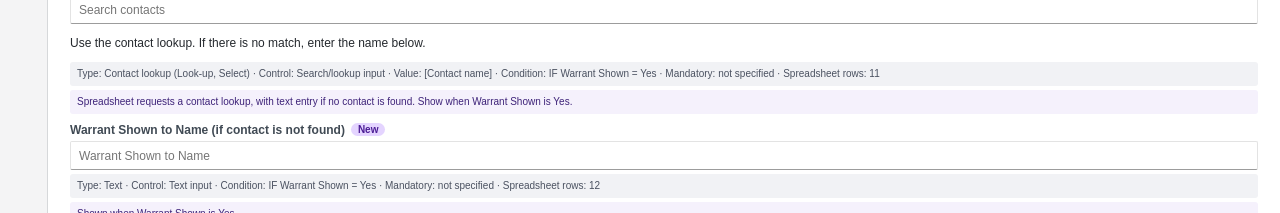
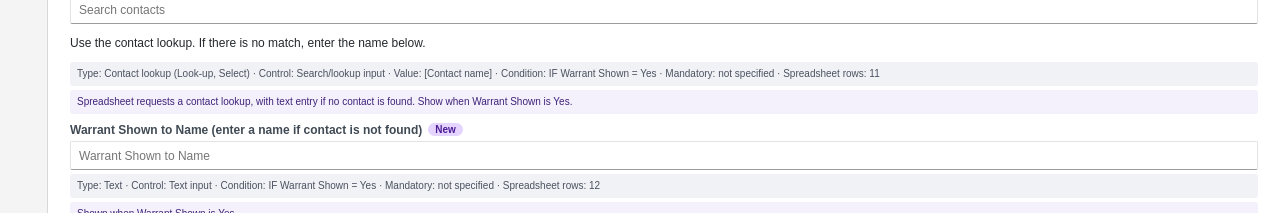
Before and after one commit to andreapickensnz/drss-1197-sampling-survey, a plain HTML site: page DRSS-1197 Sampling Survey - Datascape - v4-warrant.html in a window 1280 px wide. Shown: the part 1640-1853 px from the top of the page. Drawn offline with Linux system fonts and the light colour scheme.

Commit message:
Clarify warrant recipient name labels
Co-authored-by: Copilot <223556219+Copilot@users.noreply.github.com>

```diff
--- a/DRSS-1197 Sampling Survey - Datascape - v4-warrant.html
+++ b/DRSS-1197 Sampling Survey - Datascape - v4-warrant.html
@@ -235,7 +235,7 @@
 					<div class="field"><label>Warrant Shown <span aria-hidden="true">*</span></label><button class="ds-switch on" type="button" role="switch" aria-label="Warrant Shown" aria-required="true" aria-checked="true" data-default="Yes" data-conditional-toggle="warrant-fields"><i aria-hidden="true"></i><span class="ds-toggle-val">Yes</span></button></div>
 					<div id="warrant-fields" class="form-grid">
 						<div class="field" data-field-id="samplingWarrantContact" data-lookup-proxy><label>Warrant Shown to Name</label><input type="search" placeholder="Search contacts" list="warrant-contact-options" /><datalist id="warrant-contact-options"><option value="Aroha Ngatai"></option></datalist><p class="help">Use the contact lookup. If there is no match, enter the name below.</p></div>
-						<div class="field" data-field-id="warrantNameFree"><label>Warrant Shown to Name (if contact is not found)</label><input type="text" placeholder="Warrant Shown to Name" /></div>
+						<div class="field" data-field-id="warrantNameFree"><label>Warrant Shown to Name (enter a name if contact is not found)</label><input type="text" placeholder="Warrant Shown to Name" /></div>
 						<div class="field"><label>Warrant Shown to Relationship</label><input type="text" placeholder="Relationship" /></div>
 					</div>
 					<h3 class="subheading">Weather</h3>
@@ -540,7 +540,7 @@
 			"In Attendance": "Spreadsheet type: Text. RSHL clarification requests a multi-contact lookup.",
 			"Warrant Shown": "Spreadsheet type: Boolean (Yes/No).",
 			"Warrant Shown to Name": "Spreadsheet type: Contact lookup (Look-up, Select); Text fallback if no match.",
-			"Warrant Shown to Name (if contact is not found)": "Spreadsheet type: Text.",
+			"Warrant Shown to Name (enter a name if contact is not found)": "Spreadsheet type: Text.",
 			"Warrant Shown to Relationship": "Spreadsheet type: Text.",
 			"Chain of Custody Declaration": "Spreadsheet type: Boolean (True/False); no default specified.",
 			"Sample Type": "Spreadsheet type: Select (single).",
@@ -737,7 +737,7 @@
 			"In Attendance": { status: "New", rows: "9", detail: "Not present on the linked survey; configure the survey-only multi-contact lookup confirmed by RSHL." },
 			"Warrant Shown": { status: "New", rows: "10", detail: "Authority field added to this survey; Boolean, default Yes." },
 			"Warrant Shown to Name": { status: "New", rows: "11", detail: "Conditional contact lookup added to this survey." },
-			"Warrant Shown to Name (if contact is not found)": { status: "New", rows: "12", detail: "Shown when Warrant Shown is Yes." },
+			"Warrant Shown to Name (enter a name if contact is not found)": { status: "New", rows: "12", detail: "Shown when Warrant Shown is Yes." },
 			"Warrant Shown to Relationship": { status: "New", rows: "13", detail: "Conditional relationship field added to this survey." },
 			"Capture Weather?": { status: "Update required", currentType: "Boolean (Yes/No)", rows: "14", detail: "Keep the existing Boolean and move Weather after Authority." },
 			"Air Temperature": { status: "Existing", currentType: "Select single (standard weather export)", rows: "14", detail: "Retain the exported standard weather options; conditional details were not returned while Capture Weather was No." },
```
Also changed, not shown: DRSS-1197 Sampling Survey - Fieldwork - v4-warrant.html (+3 -3 lines).
